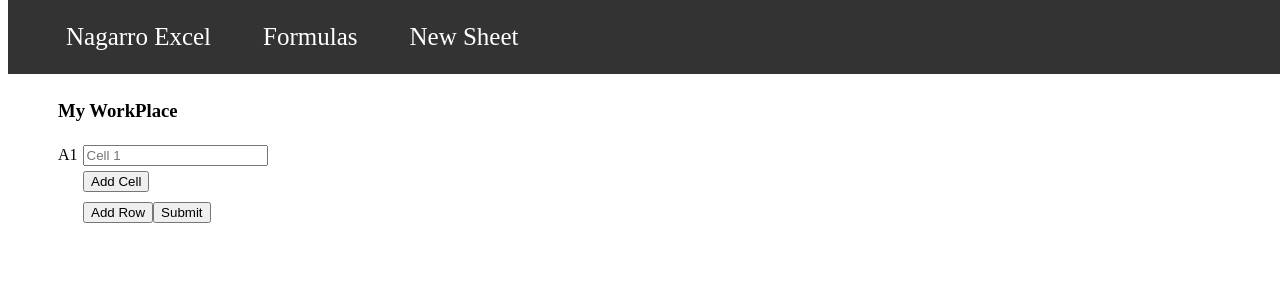
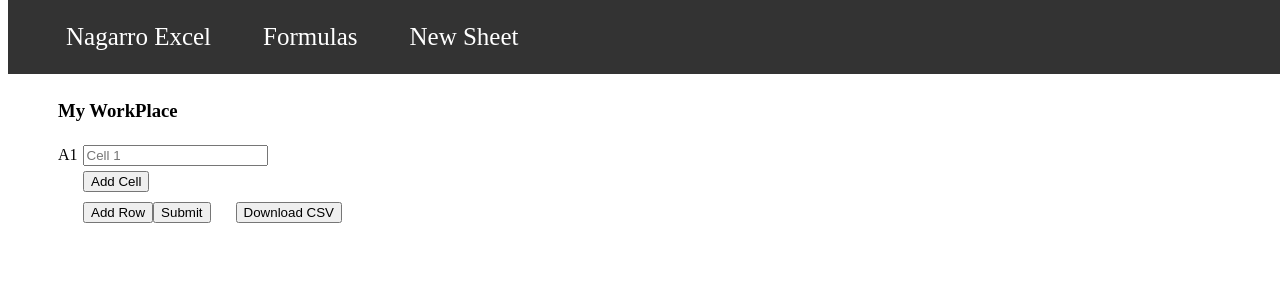
Before and after one commit to abhyast-ai/forecast-pioneer, an Angular app in the folder ngt3/: page /sheet in a window 1280 px wide. Shown: the top 300 px of the page. Built offline with nearby package versions, Linux system fonts and the light colour scheme.

Commit message:
Download as csv

```diff
--- a/ngt3/src/app/components/datasheet/datasheet.component.html
+++ b/ngt3/src/app/components/datasheet/datasheet.component.html
@@ -2,10 +2,16 @@
 
 <form [formGroup]="dynamicForm" (submit)="onSubmit()">
   <div formArrayName="rows">
-    <div *ngFor="let row of dynamicForm.get('rows').controls; let i = index" class="row">
+    <div
+      *ngFor="let row of dynamicForm.get('rows').controls; let i = index"
+      class="row"
+    >
       <div [formGroupName]="i">
         <div formArrayName="cells" class="cell-container">
-    <div *ngFor="let cell of row.get('cells').controls; let j = index" class="cell">
+          <div
+            *ngFor="let cell of row.get('cells').controls; let j = index"
+            class="cell"
+          >
             <label>{{ getColumnName(j) + (i + 1) }}</label>
             <input
               [formControl]="cell"
@@ -21,4 +27,6 @@
   <button type="button" (click)="addRow()">Add Row</button>
 
   <input type="submit" />
+
+  <button type="button" (click)="downloadCSV()">Download CSV</button>
 </form>
--- a/ngt3/src/app/components/datasheet/datasheet.component.ts
+++ b/ngt3/src/app/components/datasheet/datasheet.component.ts
@@ -3,11 +3,12 @@ import { FormBuilder, FormControl, FormGroup, FormArray } from '@angular/forms';
 @Component({
   selector: 'app-datasheet',
   templateUrl: './datasheet.component.html',
-  styleUrls: ['./datasheet.component.css']
+  styleUrls: ['./datasheet.component.css'],
 })
-
 export class DatasheetComponent implements OnInit {
   dynamicForm: any;
+  columnDef: any[] = [];
+  rowData: any[] = [];
 
   constructor(private fb: FormBuilder) {}
 
@@ -38,7 +39,18 @@ export class DatasheetComponent implements OnInit {
   }
 
   onSubmit() {
-    console.log(this.dynamicForm.get('rows')?.value);
+    const rows = this.dynamicForm.get('rows')?.value;
+    // 'rows' contains the array of rows with each row having a 'cells' property
+    (this.columnDef = []), (this.rowData = []);
+    // Extracting 'cells' from the first row as column definition
+    this.columnDef = rows[0]?.cells;
+
+    // Looping through each row, excluding the first row, to gather cell data
+    for (let i = 1; i < rows.length; i++) {
+      const row = rows[i];
+      const rowValues = row?.cells;
+      this.rowData.push(rowValues); // Appending cell values from each row (excluding the first row) to rowData using 'push'
+    }
   }
 
   evaluateFormula(formula: string): number {
@@ -52,7 +64,7 @@ export class DatasheetComponent implements OnInit {
         const start = this.getCellCoordinates(startCell);
         const end = this.getCellCoordinates(endCell);
 
-        for (let i = start.row-1; i <= end.row-1; i++) {
+        for (let i = start.row - 1; i <= end.row - 1; i++) {
           for (let j = start.column; j <= end.column; j++) {
             const rowFormGroup = this.dynamicForm
               .get('rows')
@@ -73,7 +85,7 @@ export class DatasheetComponent implements OnInit {
           const [column, row] =
             singleCell[0].match(/([A-Za-z]+)(\d+)/)?.slice(1) || [];
           if (column && row) {
-            const rowIndex = parseInt(row, 10)-1;
+            const rowIndex = parseInt(row, 10) - 1;
             const columnIndex = column.charCodeAt(0) - 'A'.charCodeAt(0);
 
             const rowFormGroup = this.dynamicForm
@@ -135,7 +147,7 @@ export class DatasheetComponent implements OnInit {
       if (singleCell) {
         const [column, row] = singleCell.slice(1);
         if (column && row) {
-          const rowIndex = parseInt(row, 10)-1;
+          const rowIndex = parseInt(row, 10) - 1;
           const columnIndex = column.charCodeAt(0) - 'A'.charCodeAt(0);
           p = column;
           const rowFormGroup = this.dynamicForm
@@ -209,7 +221,7 @@ export class DatasheetComponent implements OnInit {
       currentCell?.setValue(assignedValue);
     } else if (copyMatch) {
       //const assignedValue = parseInt(copyMatch[1], 10);
-      const assignedValue =copyMatch[1]
+      const assignedValue = copyMatch[1];
       const cellRefs = copyMatch[2];
       this.copy(cellRefs, assignedValue);
       const currentRow = this.dynamicForm
@@ -223,16 +235,43 @@ export class DatasheetComponent implements OnInit {
   getColumnName(index: number): string {
     const charCodeA = 'A'.charCodeAt(0);
     const columnIndex = index + 1; // Assuming 1-based indexing
-    const columnName = String.fromCharCode(charCodeA + index % 26);
+    const columnName = String.fromCharCode(charCodeA + (index % 26));
 
     // If you want to handle multiple letters for larger indices (e.g., AA, AB, AC, ...)
 
     if (columnIndex > 26) {
-      const firstLetter = String.fromCharCode(charCodeA + Math.floor((index - 1) / 26) - 1);
+      const firstLetter = String.fromCharCode(
+        charCodeA + Math.floor((index - 1) / 26) - 1
+      );
       const secondLetter = columnName;
       return firstLetter + secondLetter;
     }
 
     return columnName;
   }
+
+  // Function to convert data to CSV format
+  convertToCSV(data: string[][]): string {
+    const header = this.columnDef.join(','); // Create CSV header
+    const rows = data.map((row) => row.join(',')); // Convert rows to CSV format
+    return `${header}\n${rows.join('\n')}`; // Combine header and rows
+  }
+
+  // Function to download CSV file
+  downloadCSV(): void {
+    const csvData = this.convertToCSV(this.rowData);
+
+    // Create anchor element and trigger download
+    const blob = new Blob([csvData], { type: 'text/csv;charset=utf-8;' });
+    const link = document.createElement('a');
+    const url = URL.createObjectURL(blob);
+
+    link.setAttribute('href', url);
+    link.setAttribute('download', 'prototype.csv');
+    link.style.visibility = 'hidden';
+
+    document.body.appendChild(link);
+    link.click();
+    document.body.removeChild(link);
+  }
 }
```
Lines whose indentation alone changed are shown as unchanged.
